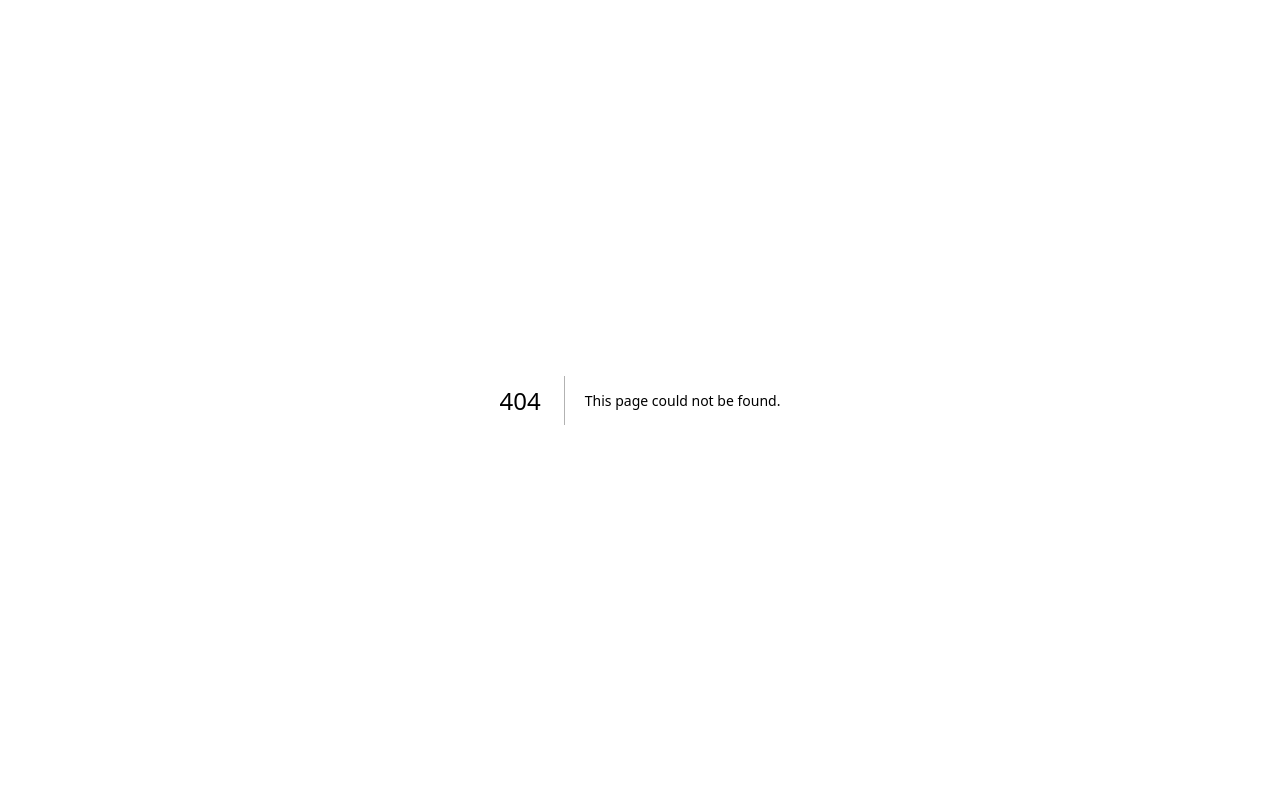
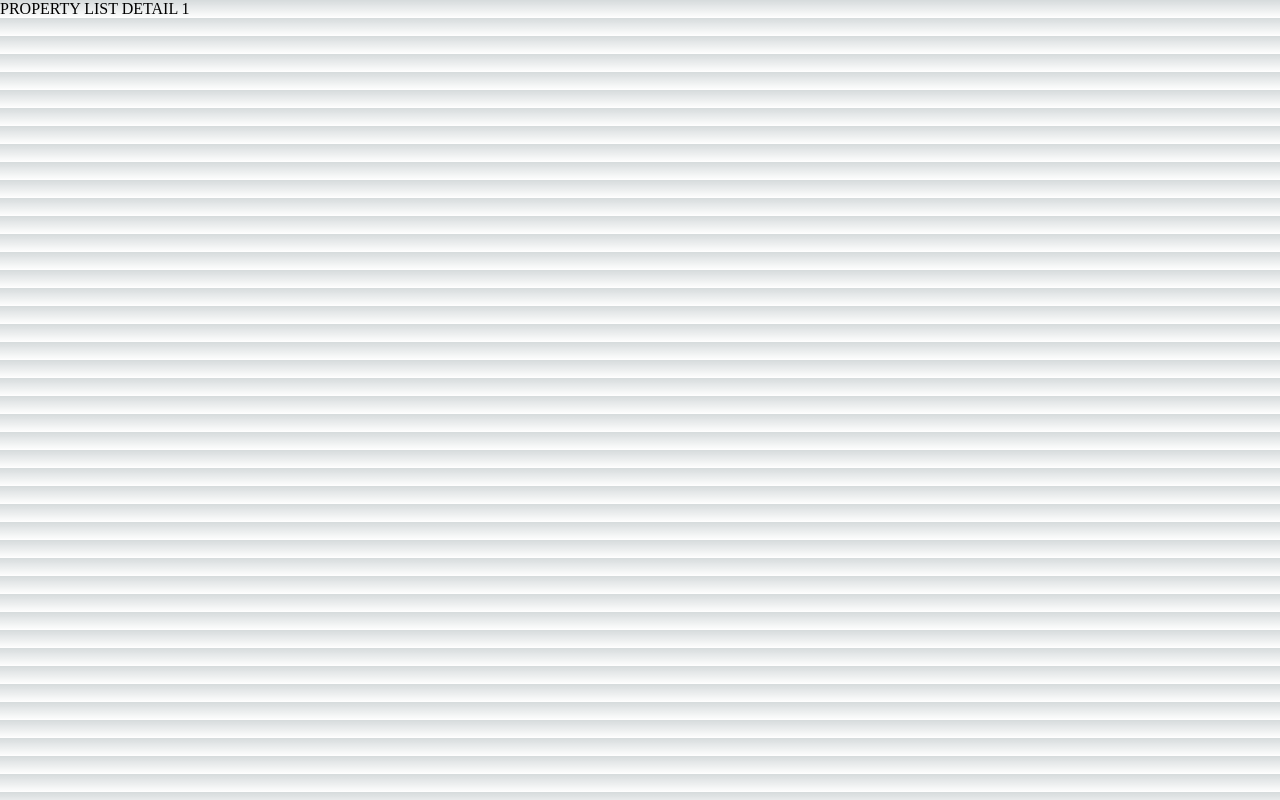
Before and after one commit to Joseph-1989/nestar-demo, a Next.js app: page /property/1 in a window 1280 px wide. Before the commit this address had no page. Built offline with nearby package versions, Linux system fonts and the light colour scheme.

Commit message:
feat: organize and test pages router system

```diff
--- a/pages/_document.tsx
+++ b/pages/_document.tsx
@@ -1,6 +1,7 @@
 import { Html, Head, Main, NextScript } from "next/document";
 
 export default function Document() {
+  console.log("DOCUMENT - PAGES ROUTER");
   return (
     <Html lang="en">
       <Head />
--- /dev/null
+++ b/pages/community/index.tsx
@@ -0,0 +1,5 @@
+const Community = () => {
+  return <div>COMMUNITY</div>;
+};
+
+export default Community;
--- /dev/null
+++ b/pages/property/[productId]/index.tsx
@@ -0,0 +1,9 @@
+import { useRouter } from "next/router";
+
+const PropertyListDetail = () => {
+  const router = useRouter();
+  const { productId } = router.query;
+  return <div>PROPERTY LIST DETAIL {productId}</div>;
+};
+
+export default PropertyListDetail;
--- /dev/null
+++ b/pages/property/index.tsx
@@ -0,0 +1,6 @@
+const PropertyList = () => {
+  console.log("PROPERTY LIST COMPONENT - PAGES ROUTER");
+  return <div>PROPERTY LIST</div>;
+};
+
+export default PropertyList;
```
Also changed, not shown: pages/index.tsx (+1 -8 lines), 2 other files (tests, documents, lock files or other folders).
